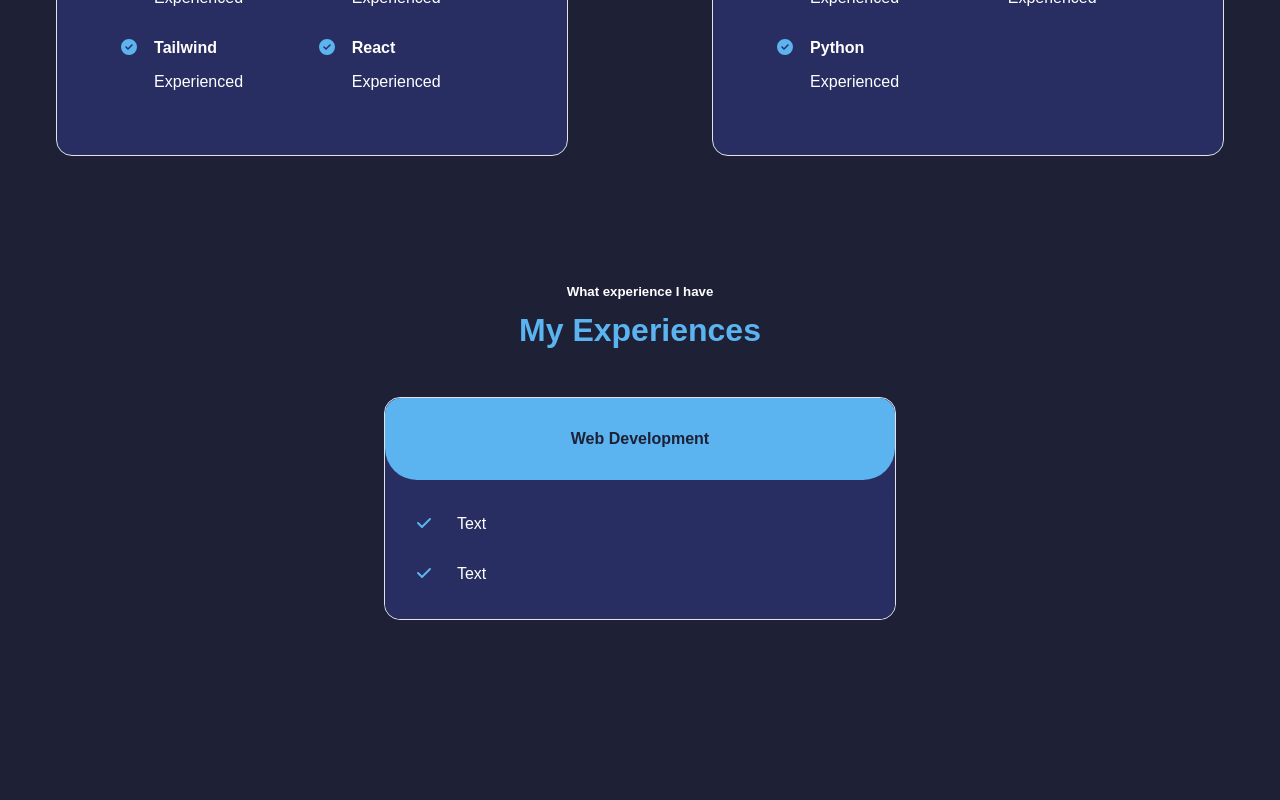
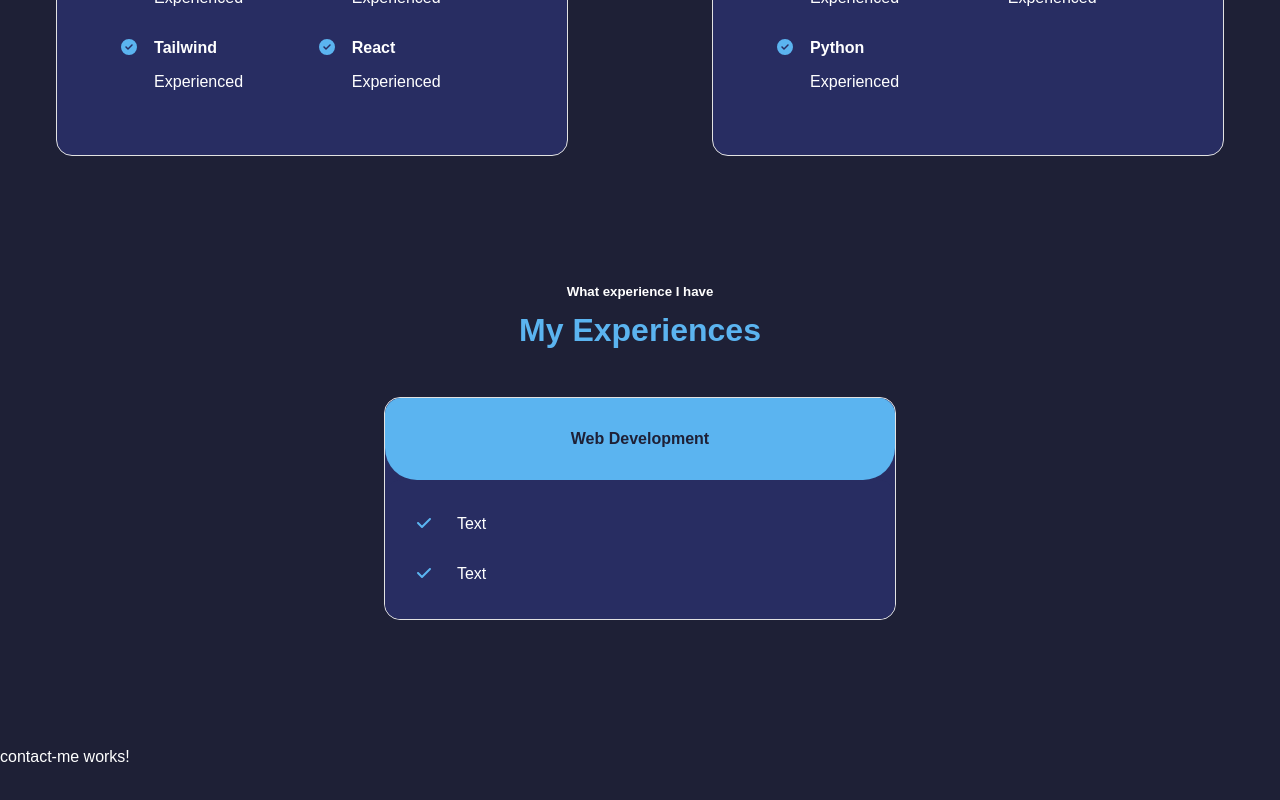
Before and after one commit to bhopalg/portfolio-2022, an Angular app: page / in a window 1280 px wide. Shown: the part 1742-2542 px from the top of the page. Built offline with nearby package versions, Linux system fonts and the light colour scheme; a web font is replaced by a local one.

Commit message:
included in app html

```diff
--- a/src/app/app.component.html
+++ b/src/app/app.component.html
@@ -3,6 +3,7 @@
   <app-about-me fxFlex="100"></app-about-me>
   <app-skills fxFlex="100" style="width: 100%"></app-skills>
   <app-experiences fxFlex="100" style="width: 100%"></app-experiences>
+  <app-contact-me fxFlex="100" style="width: 100%"></app-contact-me>
 
   <div style="height: 200px"></div>
 </div>
```
